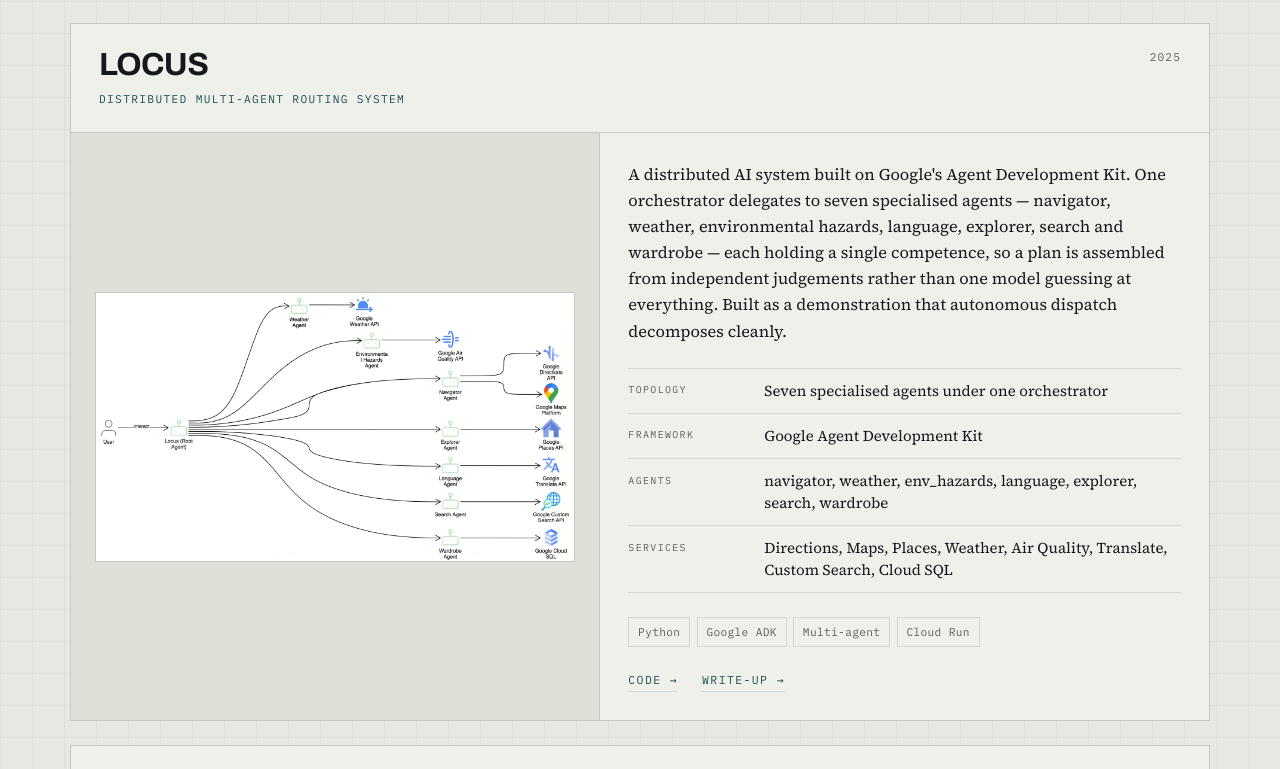
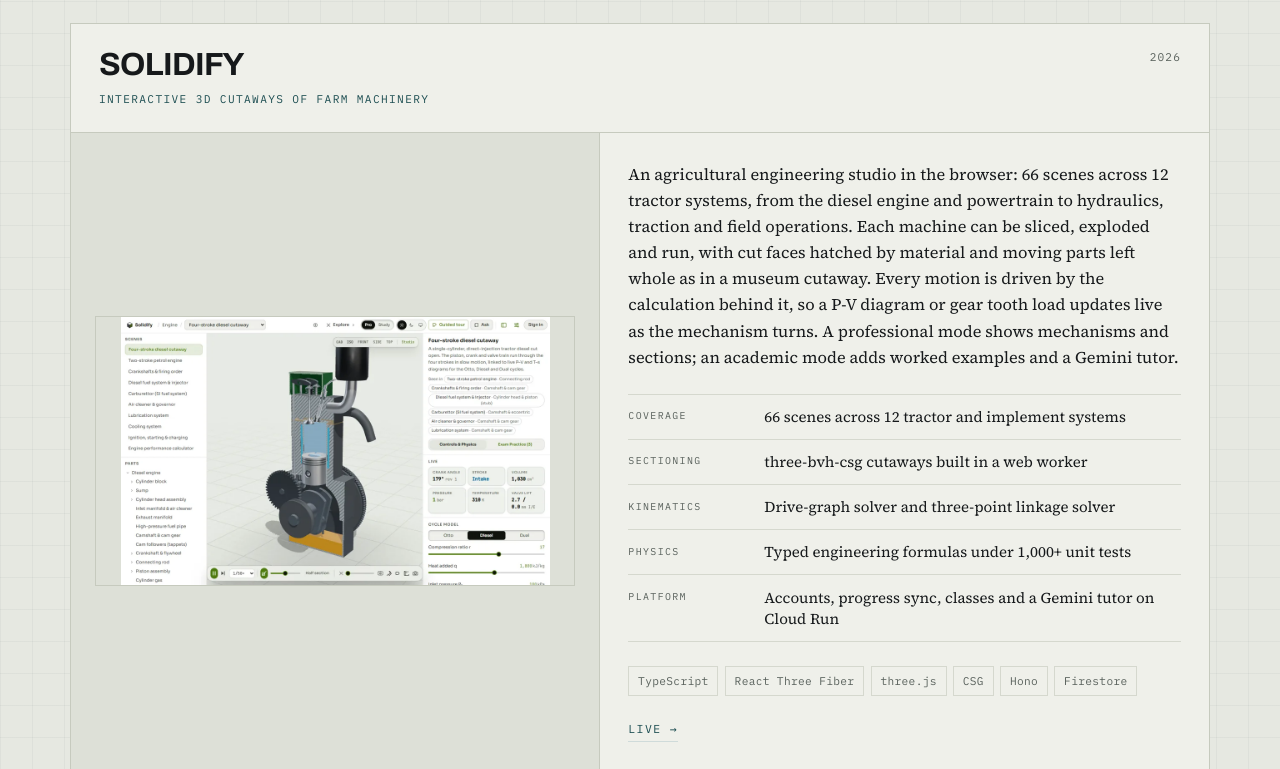
Before and after one commit to HectorGitt/portfolio-new, a React (Create React App) app: page /engineering in a window 1280 px wide. Shown: the part 1631-2400 px from the top of the page. Built offline with nearby package versions, Linux system fonts and the light colour scheme.

Commit message:
feat(content): add Solidify, the agritech 3D cutaway studio

```diff
--- a/src/content/projects.js
+++ b/src/content/projects.js
@@ -18,6 +18,7 @@ import whisperer from "../images/projects/whisperer.webp";
 import watchway from "../images/projects/watchway.webp";
 import softplayer from "../images/projects/softplayer.webp";
 import streamlab from "../images/projects/streamlab.webp";
+import solidify from "../images/projects/solidify.webp";
 
 /**
  * Project demos live on subdomains of the production domain. This is pinned
@@ -66,6 +67,36 @@ export const selected = [
 				href: "https://medium.com/@deniyi_dev/building-eaglesight-a-next-gen-fleet-management-system-c29aa3b5ba80",
 			},
 		],
+	},
+	{
+		id: "solidify",
+		name: "Solidify",
+		kind: "Interactive 3D cutaways of farm machinery",
+		discipline: "or",
+		year: "2026",
+		image: solidify,
+		summary:
+			"An agricultural engineering studio in the browser: 66 scenes across 12 tractor systems, from the diesel engine and powertrain to hydraulics, traction and field operations. Each machine can be sliced, exploded and run, with cut faces hatched by material and moving parts left whole as in a museum cutaway. Every motion is driven by the calculation behind it, so a P-V diagram or gear tooth load updates live as the mechanism turns. A professional mode shows mechanisms and sections; an academic mode adds worked examples and a Gemini tutor.",
+		method: [
+			{ label: "Coverage", value: "66 scenes across 12 tractor and implement systems" },
+			{ label: "Sectioning", value: "three-bvh-csg cutaways built in a web worker" },
+			{ label: "Kinematics", value: "Drive-graph solver and three-point linkage solver" },
+			{ label: "Physics", value: "Typed engineering formulas under 1,000+ unit tests" },
+			{
+				label: "Platform",
+				value: "Accounts, progress sync, classes and a Gemini tutor on Cloud Run",
+			},
+		],
+		stack: [
+			"TypeScript",
+			"React Three Fiber",
+			"three.js",
+			"CSG",
+			"Hono",
+			"Firestore",
+		],
+		// Repo is private — it 404s for visitors, so only the live product is linked.
+		links: [{ label: "Live", href: "https://solidify.studio" }],
 	},
 	{
 		id: "locus",
```
Also changed, not shown: src/images/projects/solidify.webp (added).
